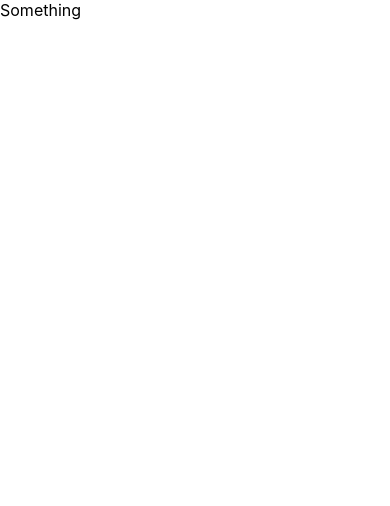
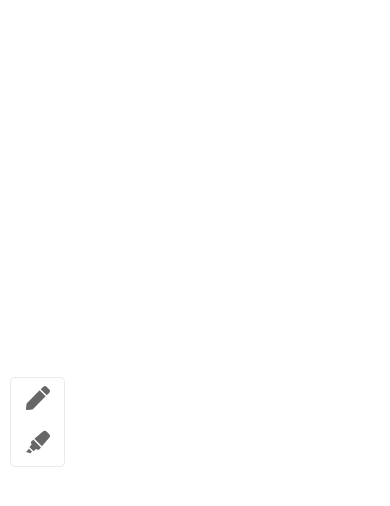
Before and after one commit to nikhil-varma/drawing-board, a React (Create React App) app: page / in a window 390 px wide. Shown: the top 506 px of the page. Built offline with nearby package versions, Linux system fonts and the light colour scheme.

Commit message:
Fix: Fix Lint and Prettier issues

```diff
--- a/src/App.js
+++ /dev/null
@@ -1,20 +0,0 @@
-// @flow
-import React from "react";
-import './App.css';
-
-
-type Props = {
-
-}
-type State = {
-
-}
-class App extends React.Component<Props, State>{
-  render(): React$Element<"div"> {
-    return(
-      <div>Something</div>
-    )
-  }
-}
-
-export default App;
--- /dev/null
+++ b/src/App.jsx
@@ -0,0 +1,53 @@
+import React, {Component} from 'react';
+import {FaPen, FaHighlighter} from 'react-icons/fa';
+import Tools from './components/tools/Tools';
+import Whiteboard from './components/whiteboard/Whiteboard';
+
+class App extends Component {
+  constructor(props) {
+    super(props);
+    this.whiteboardConfig = {
+      width: window.innerWidth,
+      height: window.innerHeight,
+      lineCap: 'round',
+      lineJoin: 'round',
+      strokeStyle: 'red',
+      lineWidth: 10,
+    };
+    this.toolSet = [
+      {
+        name: 'Pen',
+        icon: <FaPen />,
+        id: 'pen',
+        options: {
+          colors: ['red', 'blue', 'green'],
+          strokes: ['1px', '5px', '3px'],
+        },
+      },
+      {
+        name: 'Highligher',
+        icon: <FaHighlighter />,
+        id: 'highligher',
+        options: {
+          colors: [],
+          strokes: [],
+        },
+      },
+    ];
+  }
+
+  handleToolSelection = ({selectedTool}) => {
+    console.log(selectedTool);
+  };
+
+  render() {
+    return (
+      <>
+        <Tools tools={this.toolSet} handleToolSelection={this.handleToolSelection} />
+        <Whiteboard {...this.whiteboardConfig} />
+      </>
+    );
+  }
+}
+
+export default App;
--- a/src/App.css
+++ b/src/App.scss
@@ -36,3 +36,9 @@
     transform: rotate(360deg);
   }
 }
+
+canvas {
+  width: 100%;
+  height: 400px;
+  background: red;
+}
```
